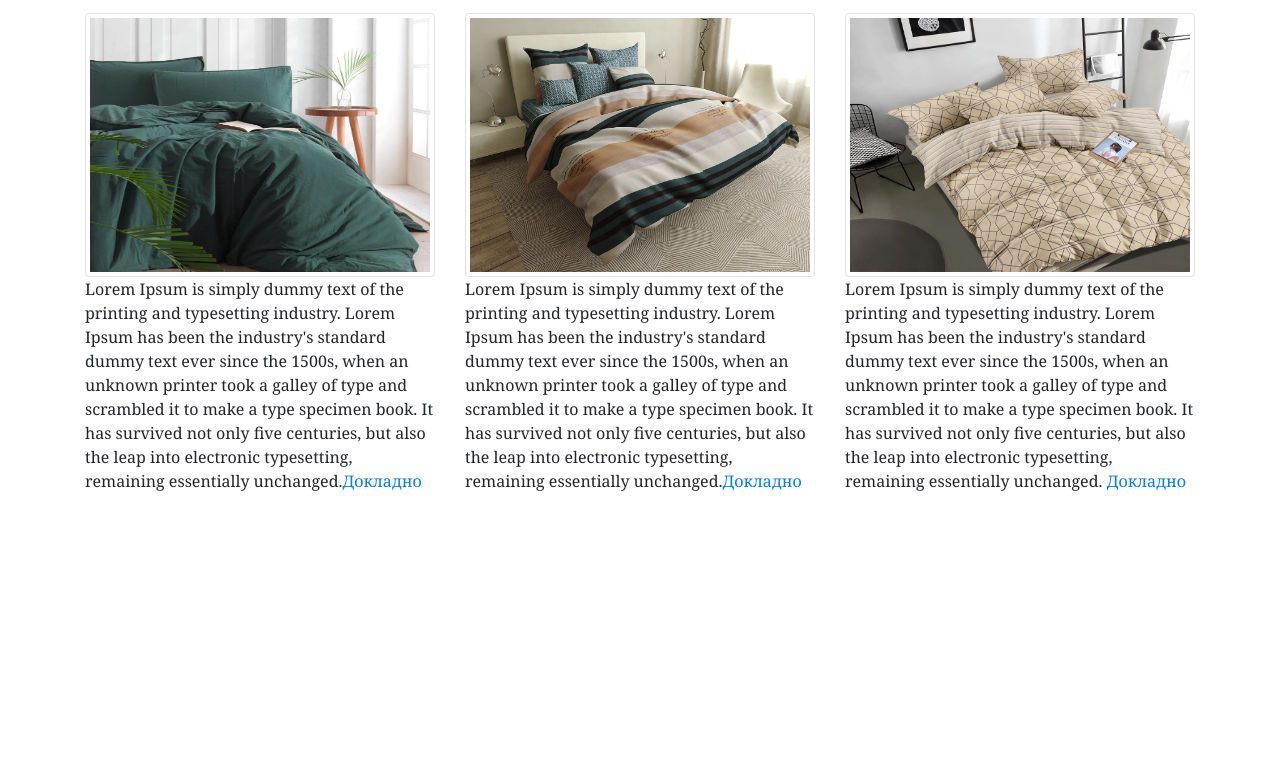
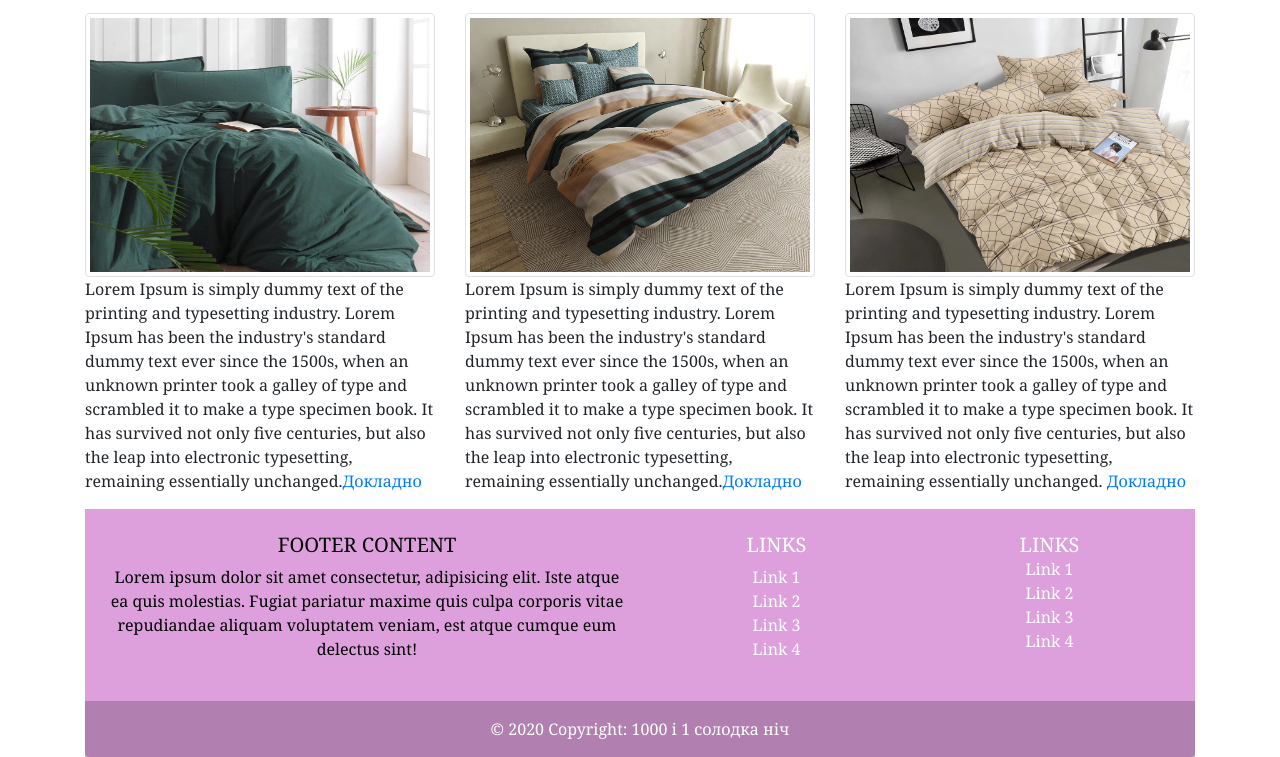
Before and after one commit to unet-echelon/1000_1_pijama, a plain HTML site: page index.html in a window 1280 px wide. Shown: the part 692-1449 px from the top of the page. Before the commit the page ends 1201 px from the top, so only its background shows below. Drawn offline with nearby package versions, Linux system fonts and the light colour scheme.

Commit message:
add fix navbar and added footer

```diff
--- a/index.html
+++ b/index.html
@@ -23,7 +23,7 @@
 						</div>
 					</div>
 				</div>
-				<nav class="navbar navbar-expand-lg navbar-custom mx-auto ">
+				<nav class="navbar navbar-expand-lg navbar-custom mx-auto rounded-top">
 					<!-- <a class="navbar-brand" href="#">1000 і 1 солодка ніч</a> -->
 					<button class="navbar-toggler" type="button" data-toggle="collapse" data-target="#navbarNavDropdown" aria-controls="navbarNavDropdown" aria-expanded="false" aria-label="Toggle navigation">
 						<span class="navbar-toggler-icon"></span>
@@ -140,10 +140,94 @@
 </div>
 </div>
 </main>
+<section class="">
+	<!-- Footer -->
+	<footer class="text-white text-center rounded-bottom" style="background-color: #DDA0DD">
+		<!-- Grid container -->
+		<div class="container p-4">
+			<!--Grid row-->
+			<div class="row">
+				<!--Grid column-->
+				<div class="col-lg-6 col-md-12 mb-4 mb-md-0" style="color: #000000">
+					<h5 class="text-uppercase">Footer Content</h5>
+
+					<p>
+						Lorem ipsum dolor sit amet consectetur, adipisicing elit. Iste atque ea quis
+						molestias. Fugiat pariatur maxime quis culpa corporis vitae repudiandae
+						aliquam voluptatem veniam, est atque cumque eum delectus sint!
+					</p>
+				</div>
+				<!--Grid column-->
+
+				<!--Grid column-->
+				<div class="col-lg-3 col-md-6 mb-4 mb-md-0">
+					<h5 class="text-uppercase">Links</h5>
+
+					<ul class="list-unstyled mb-0">
+						<li>
+							<a href="#!" class="text-white">Link 1</a>
+						</li>
+						<li>
+							<a href="#!" class="text-white">Link 2</a>
+						</li>
+						<li>
+							<a href="#!" class="text-white">Link 3</a>
+						</li>
+						<li>
+							<a href="#!" class="text-white">Link 4</a>
+						</li>
+					</ul>
+				</div>
+				<!--Grid column-->
+
+				<!--Grid column-->
+				<div class="col-lg-3 col-md-6 mb-4 mb-md-0">
+					<h5 class="text-uppercase mb-0">Links</h5>
+
+					<ul class="list-unstyled">
+						<li>
+							<a href="#!" class="text-white">Link 1</a>
+						</li>
+						<li>
+							<a href="#!" class="text-white">Link 2</a>
+						</li>
+						<li>
+							<a href="#!" class="text-white">Link 3</a>
+						</li>
+						<li>
+							<a href="#!" class="text-white">Link 4</a>
+						</li>
+					</ul>
+				</div>
+				<!--Grid column-->
+			</div>
+			<!--Grid row-->
+		</div>
+		<!-- Grid container -->
+
+		<!-- Copyright -->
+		<div class="text-center p-3" style="background-color: rgba(0, 0, 0, 0.2);">
+			© 2020 Copyright:
+			<a class="text-white" href="https://deligth.site/">1000 і 1 солодка ніч</a>
+		</div>
+		<!-- Copyright -->
+	</footer>
+	<!-- Footer -->
+</section>
 <!-- /footer text pages/ -->
-			<footer>
+<!-- 			<footer>
+				<div class="get_contacts">
+					<div class="col-md-4">
 
-			</footer>
+					</div>
+					<div class="col-md-4">
+
+					</div>
+					<div class="col-md-4">
+
+					</div>
+				</div>
+			</footer> -->
 		</div>
 		<!-- /scripts/ -->
 		<script src="https://code.jquery.com/jquery-3.2.1.slim.min.js" integrity="sha384-KJ3o2DKtIkvYIK3UENzmM7KCkRr/rE9/Qpg6aAZGJwFDMVNA/GpGFF93hXpG5KkN" crossorigin="anonymous"></script>
```
Lines whose indentation alone changed are shown as unchanged.
